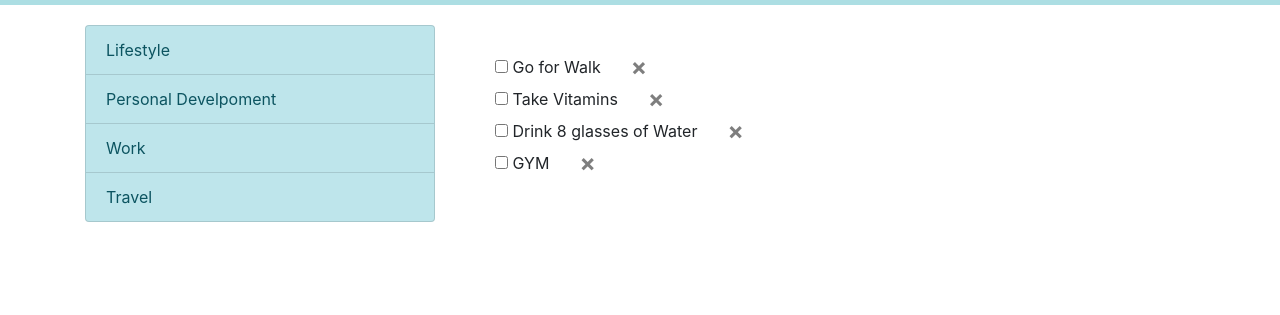
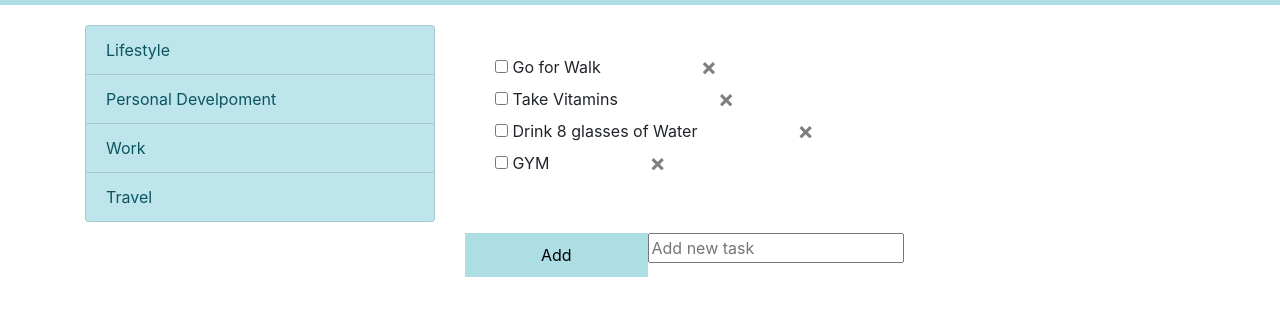
Before and after one commit to preethis89/Todo_Application, a plain HTML site: page lifestyle.html in a window 1280 px wide. Shown: the part 91-406 px from the top of the page. Drawn offline with nearby package versions, Linux system fonts and the light colour scheme.

Commit message:
Implements Add task button

```diff
--- a/lifestyle.html
+++ b/lifestyle.html
@@ -55,7 +55,7 @@
 
             </div>
             <div class="col-12 col-md-8">
-                <div class="checkbox">
+                <div class="checkbox" id="check">
                     <label>
                         <input type="checkbox" name="packersOff" class="strikethrough" value="1">
                         <span>Go for Walk</span>
@@ -72,7 +72,10 @@
                         <input type="checkbox" name="packersOff" class="strikethrough" value="1">
                         <span>GYM</span>
                     </label><br>
+
                 </div>
+                <input type="text" id="myInput" placeholder="Add new task">
+                <span onclick="newElement()" class="addBtn">Add</span>
 
             </div>
         </div>
@@ -108,6 +111,37 @@
                     div.style.display = "none";
                 }
             }
+            function newElement() {
+                var label = document.createElement("label");
+                var inputValue = document.getElementById("myInput").value;
+                var t = document.createElement("input");
+                t.setAttribute("type", "checkbox");
+                t.setAttribute("class", "strikethrough");
+                label.appendChild(t);
+                var span = document.createElement("SPAN");
+                var txt = document.createTextNode(inputValue);
+                span.appendChild(txt);
+                label.appendChild(span);
+                if (inputValue === '') {
+                    alert("You must write something!");
+                } else {
+                    document.getElementById("check").appendChild(label);
+                }
+                document.getElementById("myInput").value = "";
+
+                var span = document.createElement("SPAN");
+                var txt = document.createTextNode("\u00D7");
+                span.className = "close";
+                span.appendChild(txt);
+                label.appendChild(span);
+
+                for (i = 0; i < close.length; i++) {
+                    close[i].onclick = function () {
+                        var div = this.parentElement;
+                        div.style.display = "none";
+                    }
+                }
+            }
         </script>
     </div>
 
--- a/style.css
+++ b/style.css
@@ -8,7 +8,7 @@
     text-decoration: line-through;
 }
 .strikethrough:checked + span{
-    text-decoration:line-through #acdee3;
+    text-decoration:line-through #056077;
 
 
   }
@@ -17,5 +17,22 @@
     color: white;
   }
   .close{
-      margin-left: 30px;
+      padding-left: 100px;
   }
+  .addBtn {
+    padding: 10px;
+    width: 25%;
+    background: #acdee3;
+    color: black;
+    float: left;
+    text-align: center;
+    font-size: 16px;
+    cursor: pointer;
+    transition: 0.3s;
+    border-radius: 0;
+  }
+
+  .addBtn:hover {
+    background-color: #0c5460b;
+    color : white;
+  }
```
Also changed, not shown: Pd.html (+9 -4 lines), index.html (+6 -4 lines).
